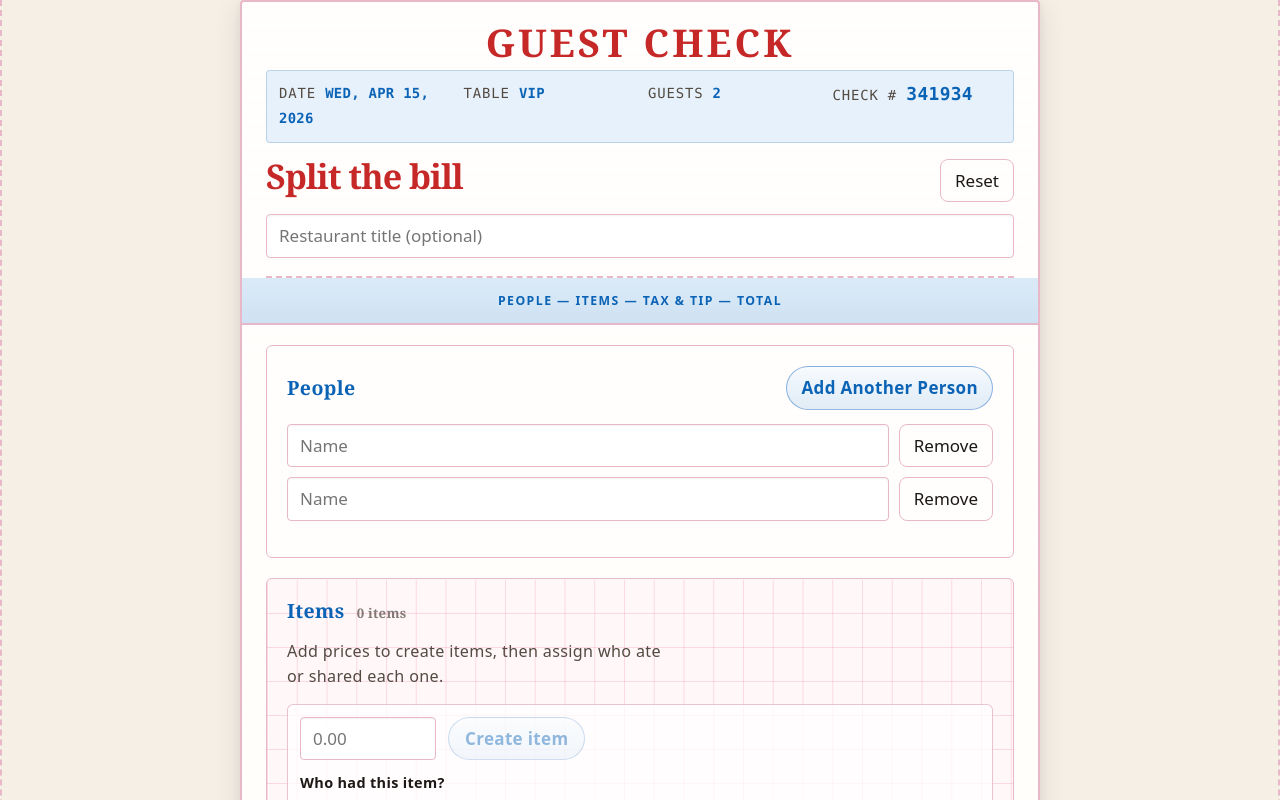
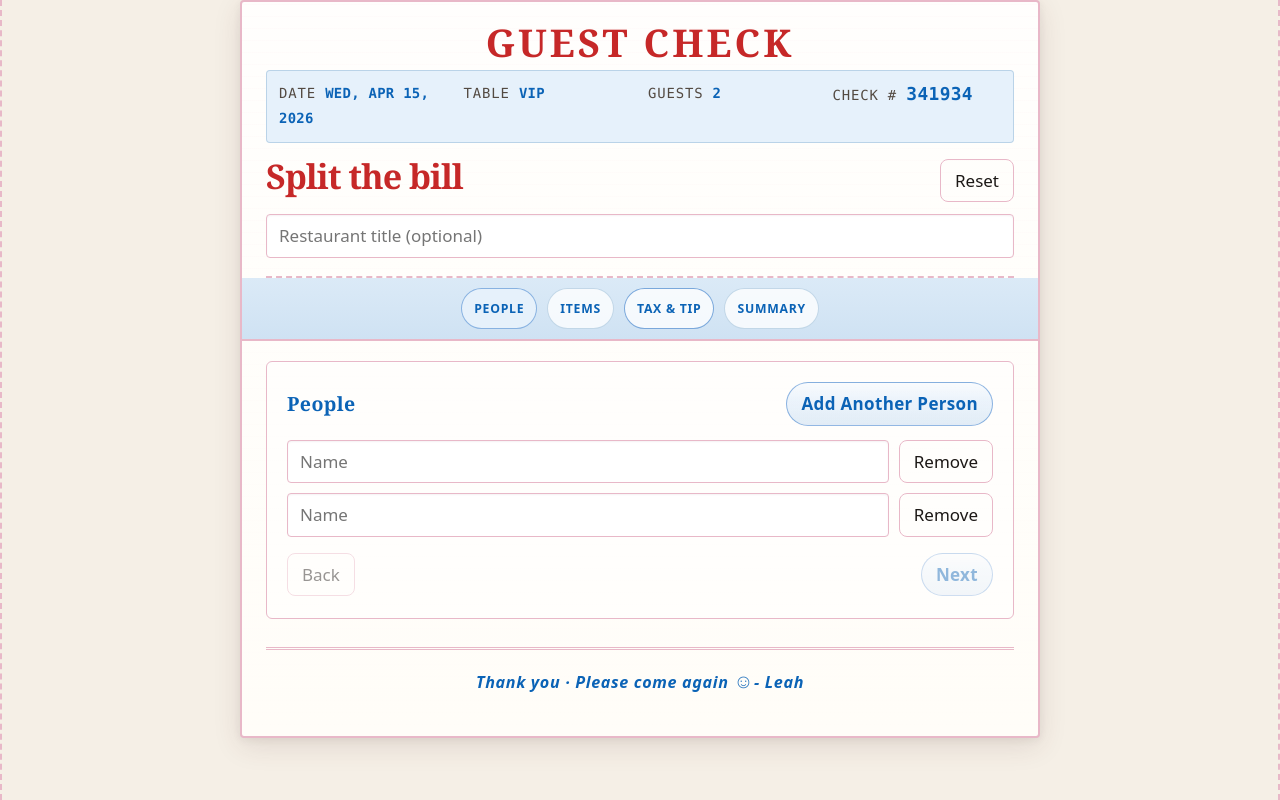
Before and after one commit to operana/split-the-bill, a React (Vite) app in the folder split-the-bill/: page / in a window 1280 px wide. Shown: the top 800 px of the page. Built offline with nearby package versions, Linux system fonts and the light colour scheme.

Commit message:
implement multi-step navigation for bill splitting process; add step indicators and navigation buttons for improved user experience

```diff
--- a/split-the-bill/src/App.css
+++ b/split-the-bill/src/App.css
@@ -113,19 +113,45 @@ html, body {
   letter-spacing: -0.02em;
 }
 
-.bill-category-rail {
-  font-size: 0.72rem;
-  font-weight: 600;
-  letter-spacing: 0.12em;
-  text-transform: uppercase;
-  text-align: center;
-  color: var(--diner-blue);
+.bill-stepper {
+  display: flex;
+  gap: 10px;
+  align-items: center;
+  justify-content: center;
+  flex-wrap: wrap;
+  padding: 10px 12px;
+  margin: 0 -24px 20px;
   background: linear-gradient(180deg, #dbeaf7 0%, #cfe2f3 100%);
   border-bottom: 2px solid var(--border);
-  padding: 10px 12px;
-  margin: 0 -24px 20px;
-  border-left: none;
-  border-right: none;
+}
+
+.bill-step {
+  font: inherit;
+  cursor: pointer;
+  border-radius: 999px;
+  padding: 7px 12px;
+  border: 1px solid rgba(13, 92, 156, 0.22);
+  background: rgba(255, 255, 255, 0.78);
+  color: var(--diner-blue);
+  font-weight: 800;
+  letter-spacing: 0.06em;
+  text-transform: uppercase;
+  font-size: 0.72rem;
+  transition: transform 140ms ease, box-shadow 140ms ease, background 140ms ease, border-color 140ms ease;
+}
+
+.bill-step:hover {
+  transform: translateY(-1px);
+  box-shadow: 0 8px 18px rgba(80, 40, 60, 0.12);
+}
+
+.bill-step--current {
+  border-color: var(--accent-border);
+  background: var(--diner-blue-soft);
+}
+
+.bill-step--done {
+  border-color: rgba(21, 101, 192, 0.55);
 }
 
 .bill-receipt-footer {
@@ -339,6 +365,17 @@ html, body {
     background 140ms ease,
     border-color 140ms ease,
     color 140ms ease;
+}
+
+.bill-step-nav {
+  display: flex;
+  align-items: center;
+  gap: 10px;
+  margin-top: 16px;
+}
+
+.bill-step-nav-spacer {
+  flex: 1 1 auto;
 }
 
 .bill-sparkle {
--- a/split-the-bill/src/App.jsx
+++ b/split-the-bill/src/App.jsx
@@ -13,6 +13,13 @@ import './App.css'
 const TIP_PRESETS = [15, 18, 20]
 const DEFAULT_TAX = 11.75
 const DEFAULT_SURCHARGE = 0
+
+const STEPS = [
+  { id: 'people', label: 'People' },
+  { id: 'items', label: 'Items' },
+  { id: 'tax', label: 'Tax & tip' },
+  { id: 'summary', label: 'Summary' },
+]
 
 function uid() {
   return crypto.randomUUID()
@@ -99,6 +106,7 @@ export default function App() {
   const [tipMode, setTipMode] = useState('preset')
   const [tipPreset, setTipPreset] = useState(18)
   const [manualTip, setManualTip] = useState('')
+  const [currentStep, setCurrentStep] = useState('people')
 
   const taxRate = parseMoney(taxPercent) / 100
   const surchargeRate = parseMoney(surchargePercent) / 100
@@ -363,6 +371,47 @@ export default function App() {
     return { steps, doneCount, pct, readyToShare, hint }
   }, [people.length, items, totals.unassignedItems])
 
+  const stepStatus = useMemo(() => {
+    const hasNamedPerson = people.some((p) => String(p.name ?? '').trim().length > 0)
+    const peopleDone = people.length > 0 && hasNamedPerson
+
+    const itemsDone =
+      items.length > 0 &&
+      items.every((it) => String(it.price ?? '').trim().length > 0) &&
+      totals.unassignedItems.length === 0
+
+    const taxDone = true
+    const summaryDone = billProgress.readyToShare
+
+    return { peopleDone, itemsDone, taxDone, summaryDone }
+  }, [people, items, totals.unassignedItems.length, billProgress.readyToShare])
+
+  const stepIndex = useMemo(() => STEPS.findIndex((s) => s.id === currentStep), [currentStep])
+  const canGoPrev = stepIndex > 0
+
+  const canGoNext = useMemo(() => {
+    if (currentStep === 'people') return stepStatus.peopleDone
+    if (currentStep === 'items') return stepStatus.itemsDone
+    if (currentStep === 'tax') return stepStatus.taxDone
+    return false
+  }, [currentStep, stepStatus.peopleDone, stepStatus.itemsDone, stepStatus.taxDone])
+
+  function goToStep(stepId) {
+    if (!STEPS.some((s) => s.id === stepId)) return
+    setCurrentStep(stepId)
+    window.scrollTo({ top: 0, left: 0, behavior: 'auto' })
+  }
+
+  function goPrev() {
+    if (!canGoPrev) return
+    goToStep(STEPS[stepIndex - 1].id)
+  }
+
+  function goNext() {
+    if (!canGoNext) return
+    goToStep(STEPS[stepIndex + 1].id)
+  }
+
   useEffect(() => {
     const prev = shareReadyPrevRef.current
     const now = billProgress.readyToShare
@@ -443,6 +492,34 @@ export default function App() {
     setManualTip('')
   }
 
+  function StepNav({ showNext = true }) {
+    return (
+      <div className="bill-step-nav" aria-label="Step navigation">
+        <button
+          type="button"
+          className="bill-btn bill-btn-ghost"
+          onClick={goPrev}
+          disabled={!canGoPrev}
+        >
+          Back
+        </button>
+
+        <div className="bill-step-nav-spacer" />
+
+        {showNext ? (
+          <button
+            type="button"
+            className="bill-btn bill-btn-primary"
+            onClick={goNext}
+            disabled={!canGoNext}
+          >
+            Next
+          </button>
+        ) : null}
+      </div>
+    )
+  }
+
   return (
     <div className="bill-app bill-receipt">
       <header className="bill-header bill-receipt-header">
@@ -486,10 +563,39 @@ export default function App() {
         <p className="bill-lede" aria-hidden="true" />
       </header>
 
-      <div className="bill-category-rail" aria-hidden="true">
-        People — Items — Tax &amp; tip — Total
-      </div>
+      <nav className="bill-stepper" aria-label="Steps">
+        {STEPS.map((s) => {
+          const isCurrent = s.id === currentStep
+          const done =
+            s.id === 'people'
+              ? stepStatus.peopleDone
+              : s.id === 'items'
+                ? stepStatus.itemsDone
+                : s.id === 'tax'
+                  ? stepStatus.taxDone
+                  : stepStatus.summaryDone
 
+          const cls = isCurrent
+            ? 'bill-step bill-step--current'
+            : done
+              ? 'bill-step bill-step--done'
+              : 'bill-step'
+
+          return (
+            <button
+              key={s.id}
+              type="button"
+              className={cls}
+              onClick={() => goToStep(s.id)}
+              aria-current={isCurrent ? 'step' : undefined}
+            >
+              {s.label}
+            </button>
+          )
+        })}
+      </nav>
+
+      {currentStep === 'people' ? (
       <section className="bill-panel" aria-labelledby="people-heading">
         <div className="bill-panel-heading-row">
           <h2 id="people-heading">People</h2>
@@ -522,8 +628,11 @@ export default function App() {
             </li>
           ))}
         </ul>
+        <StepNav />
       </section>
+      ) : null}
 
+      {currentStep === 'items' ? (
       <section
         className="bill-panel bill-panel--items"
         aria-labelledby="items-heading"
@@ -683,8 +792,11 @@ export default function App() {
             </li>
           ))}
         </ul>
+        <StepNav />
       </section>
+      ) : null}
 
+      {currentStep === 'tax' ? (
       <section className="bill-panel" aria-labelledby="tax-tip-heading">
         <h2 id="tax-tip-heading">Tax &amp; tip</h2>
         <div className="bill-grid-2">
@@ -801,8 +913,11 @@ export default function App() {
             onChange={(e) => setSurchargePercent(e.target.value)}
           />
         </div>
+        <StepNav />
       </section>
+      ) : null}
 
+      {currentStep === 'summary' ? (
       <section className="bill-panel bill-summary" aria-labelledby="summary-heading">
         <h2 id="summary-heading">Summary</h2>
         <p className="bill-muted bill-summary-meta">
@@ -908,7 +1023,9 @@ export default function App() {
           </div>
           {copyStatus ? <p className="bill-muted bill-copy-status">{copyStatus}</p> : null}
         </div>
+        <StepNav showNext={false} />
       </section>
+      ) : null}
 
       <footer className="bill-receipt-footer">
         <p>
```
